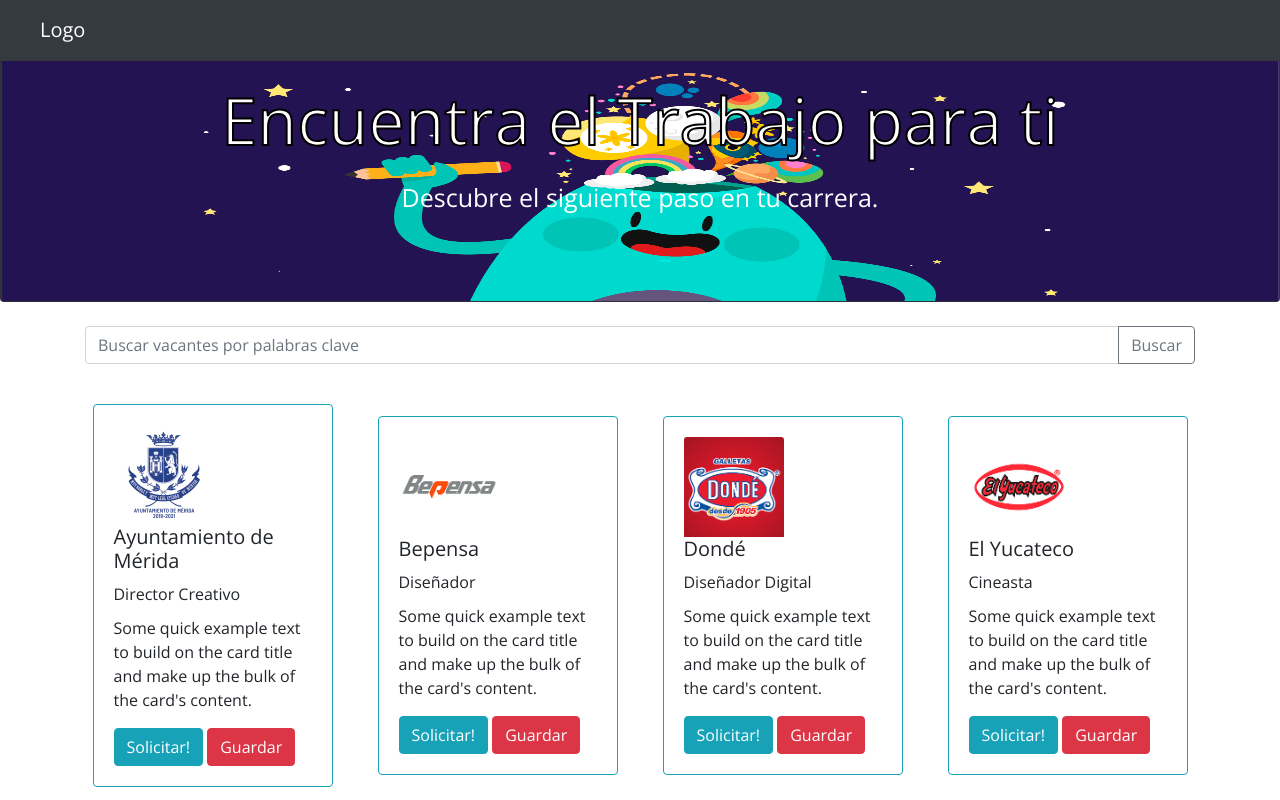
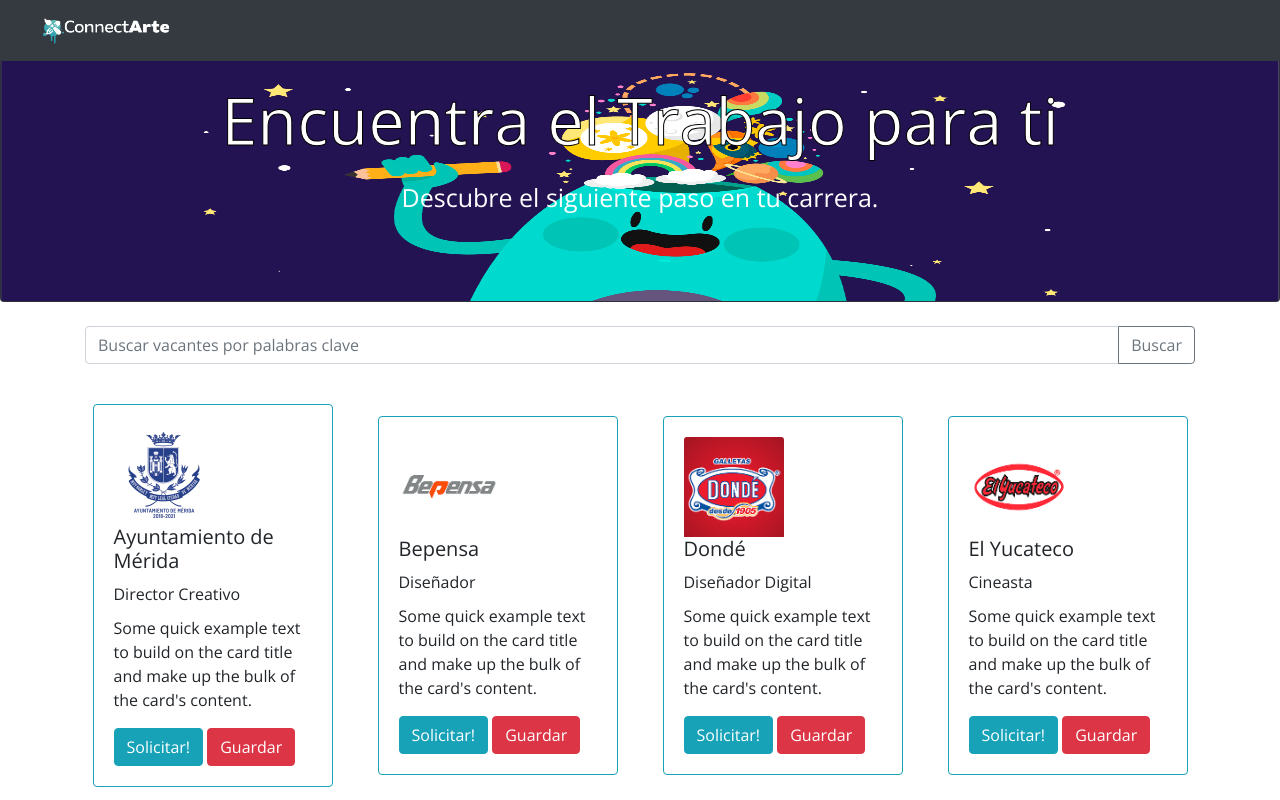
Before and after one commit to carolina-110/Proyecto-final, a plain HTML site: page creativo.html in a window 1280 px wide. Shown: the top 800 px of the page. Drawn offline with nearby package versions, Linux system fonts and the light colour scheme.

Commit message:
logo en navbar

```diff
--- a/creativo.html
+++ b/creativo.html
@@ -15,7 +15,7 @@
 <body>
     <!-- Empieza Navbar -->
     <nav class="navbar navbar-expand-lg navbar-dark bg-dark">
-        <a class="navbar-brand" href="#">Logo</a>
+        <a class="navbar-brand" href="./landing/landing.html"><img src="./landing/assets/logo-light.png" alt="logo" width="132"></a>
         <button class="navbar-toggler" type="button" data-toggle="collapse" data-target="#navbarNav"
             aria-controls="navbarNav" aria-expanded="false" aria-label="Toggle navigation">
             <span class="navbar-toggler-icon"></span>
--- a/styleC.css
+++ b/styleC.css
@@ -29,7 +29,7 @@ body{
     font-weight: 1100;
     margin-bottom: 20px;
     padding-top: 60px;
-    -webkit-text-stroke: 2px black;
+    -webkit-text-stroke: 1px black;
 }
 
 .card-text-job{
```
Also changed, not shown: landing/avisoP.html (+1 -1 lines).
